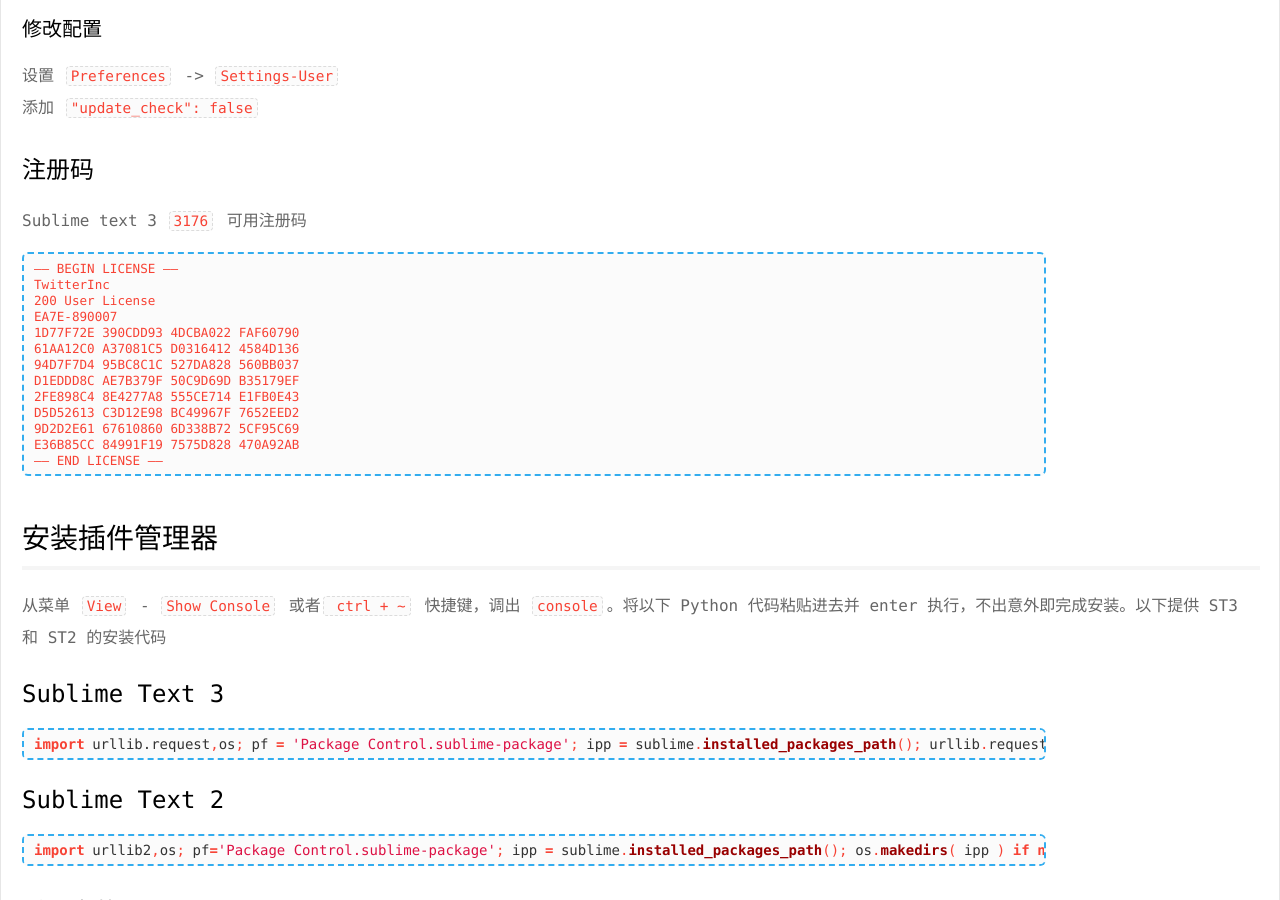
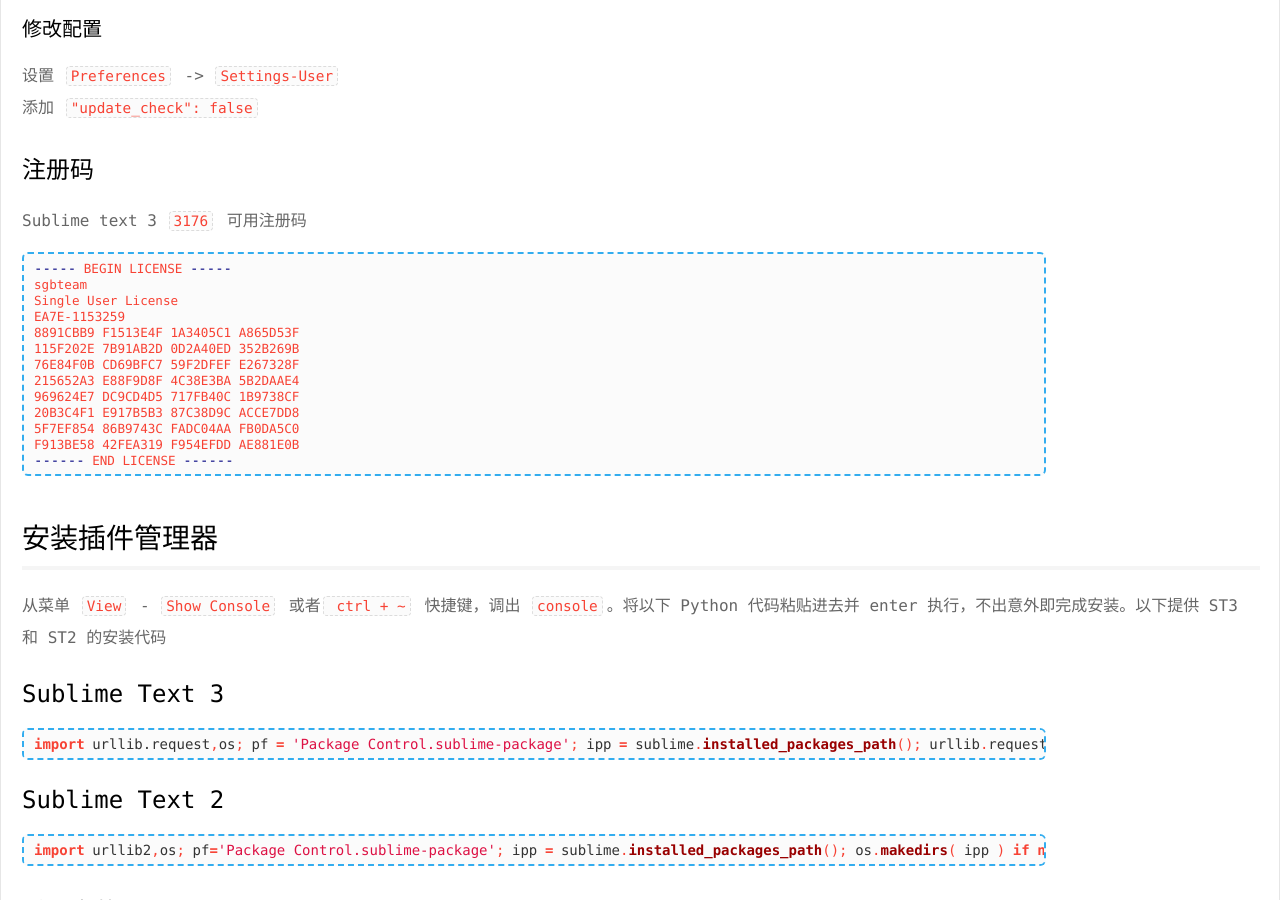
Before and after one commit to psvmc/myblog_jekyll, a Jekyll site: the page built from _posts/2018-08-26-sublime-package-control.md, in a window 1280 px wide and 900 px high, scrolled down 2081 px. Built offline with Jekyll 4.4.1, drawn with Linux system fonts in a browser that asks for light colours; comment, search, counter and statistics services are not loaded; some of the changed text lies outside the part shown.

Commit message:
文章更新

````diff
--- a/_posts/2015-07-25-sublime-package-control.md
+++ b/_posts/2018-08-26-sublime-package-control.md
@@ -55,19 +55,19 @@
 Sublime text 3 `3176` 可用注册码
 
 ```bash
-—– BEGIN LICENSE —–
-TwitterInc
-200 User License
-EA7E-890007
-1D77F72E 390CDD93 4DCBA022 FAF60790
-61AA12C0 A37081C5 D0316412 4584D136
-94D7F7D4 95BC8C1C 527DA828 560BB037
-D1EDDD8C AE7B379F 50C9D69D B35179EF
-2FE898C4 8E4277A8 555CE714 E1FB0E43
-D5D52613 C3D12E98 BC49967F 7652EED2
-9D2D2E61 67610860 6D338B72 5CF95C69
-E36B85CC 84991F19 7575D828 470A92AB
-—— END LICENSE ——
+----- BEGIN LICENSE -----
+sgbteam
+Single User License
+EA7E-1153259
+8891CBB9 F1513E4F 1A3405C1 A865D53F
+115F202E 7B91AB2D 0D2A40ED 352B269B
+76E84F0B CD69BFC7 59F2DFEF E267328F
+215652A3 E88F9D8F 4C38E3BA 5B2DAAE4
+969624E7 DC9CD4D5 717FB40C 1B9738CF
+20B3C4F1 E917B5B3 87C38D9C ACCE7DD8
+5F7EF854 86B9743C FADC04AA FB0DA5C0
+F913BE58 42FEA319 F954EFDD AE881E0B
+------ END LICENSE ------
 ```
 
 
````
